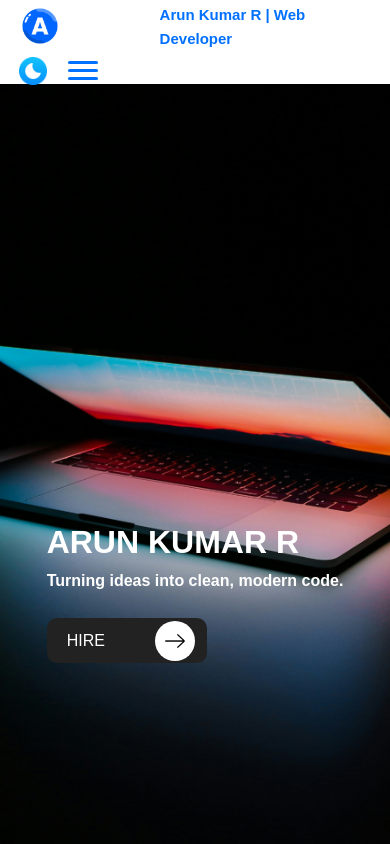
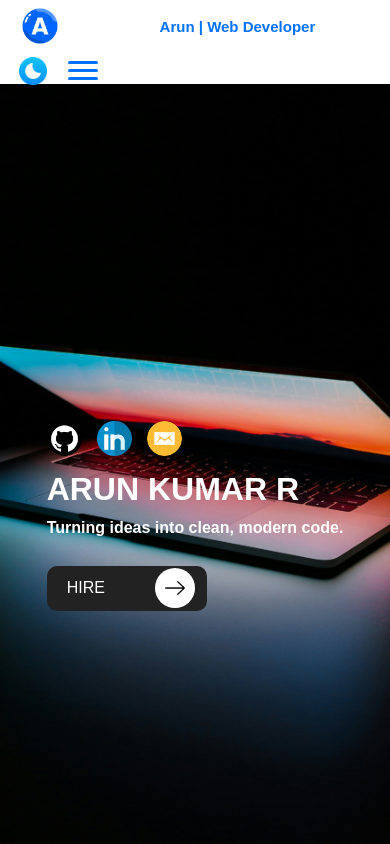
Before and after one commit to ArunKumarWebDeveloper/Personal-portfolio-react-, a React (Vite) app: page / in a window 390 px wide. Shown: the top 844 px of the page. Built offline with nearby package versions, Linux system fonts and the light colour scheme; a web font is replaced by a local one.

Commit message:
updated-code

```diff
--- a/src/App.css
+++ b/src/App.css
@@ -489,6 +489,14 @@ nav ul li a {
     padding: 0 10px;
     max-width: 95%;
   }
+  .handle {
+    flex-direction: row;
+    position: static;
+    transform: none;
+    justify-content: center;
+    margin-top: 20px;
+    gap: 15px;
+  }
 }
 
 /* About Section Background */
@@ -517,7 +525,7 @@ nav ul li a {
   margin: 40px auto;
   padding: 50px;
   border-radius: 12px;
-  box-shadow:  0 8px 24px rgba(0, 0, 0, 0.2);
+  box-shadow:  0 8px 24px rgba(0, 0, 0, 0.1);
   display: flex;
   flex-direction: row;
   align-items: center;
--- a/src/Components/Navbar.jsx
+++ b/src/Components/Navbar.jsx
@@ -1,7 +1,5 @@
 import useDarkMode from "../hooks/Darkmode";
 import useMobileMenu from './../hooks/useMobileMenu';
-
-
 
 function Navbar() {
    const { isMenuOpen, toggleMenu, hamburgerRef, navLinksRef } = useMobileMenu();
@@ -16,7 +14,7 @@ function Navbar() {
         </a>
       </div>
       <h4>
-        Arun Kumar R | Web Developer
+        Arun | Web Developer
       </h4>
 
    <ul className={`nav-links ${isMenuOpen ? 'open' : ''}`} id="navLinks" ref={navLinksRef}>
```
Also changed, not shown: public/weather.png, 1 other file (tests, documents, lock files or other folders).
